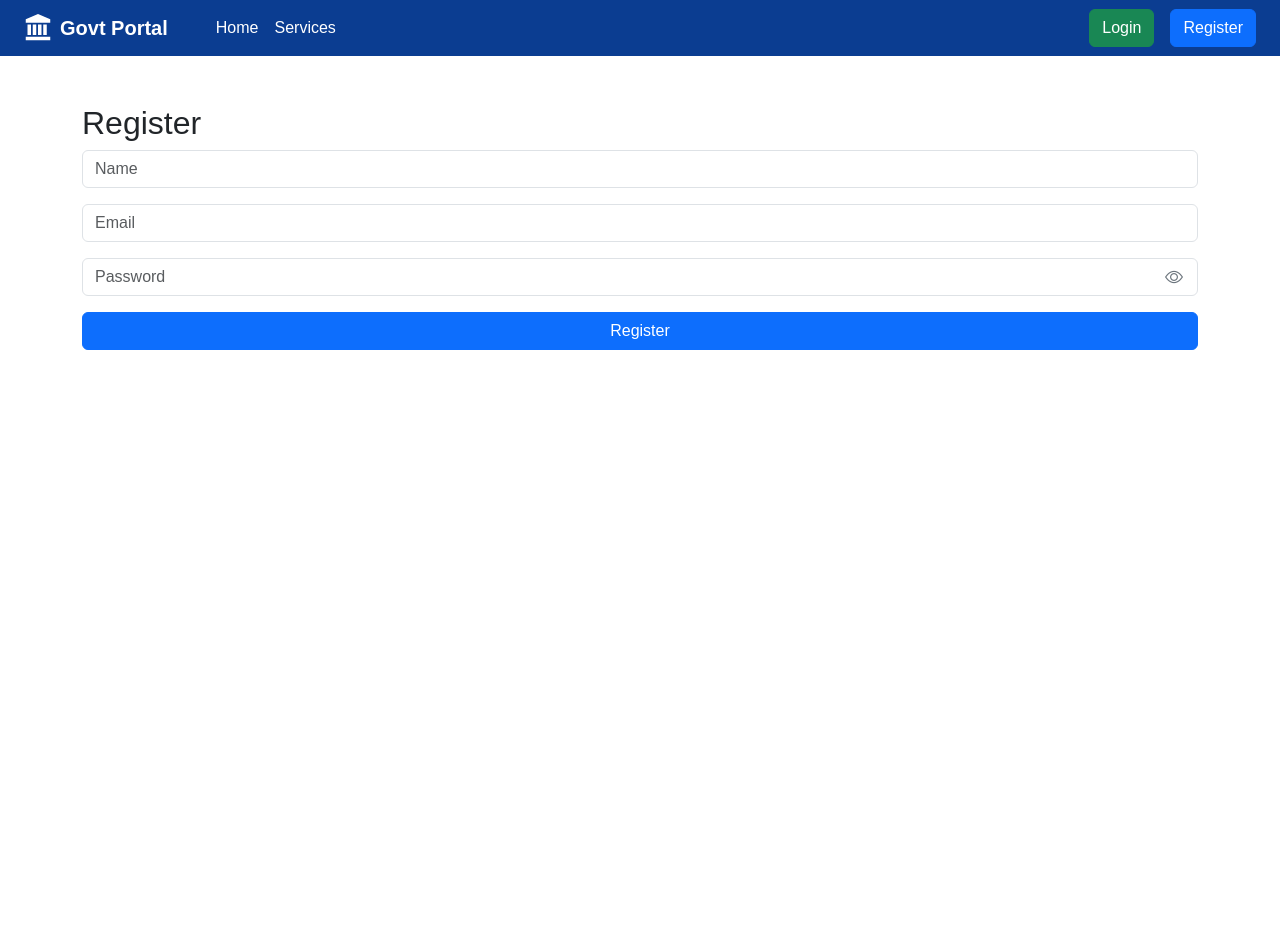
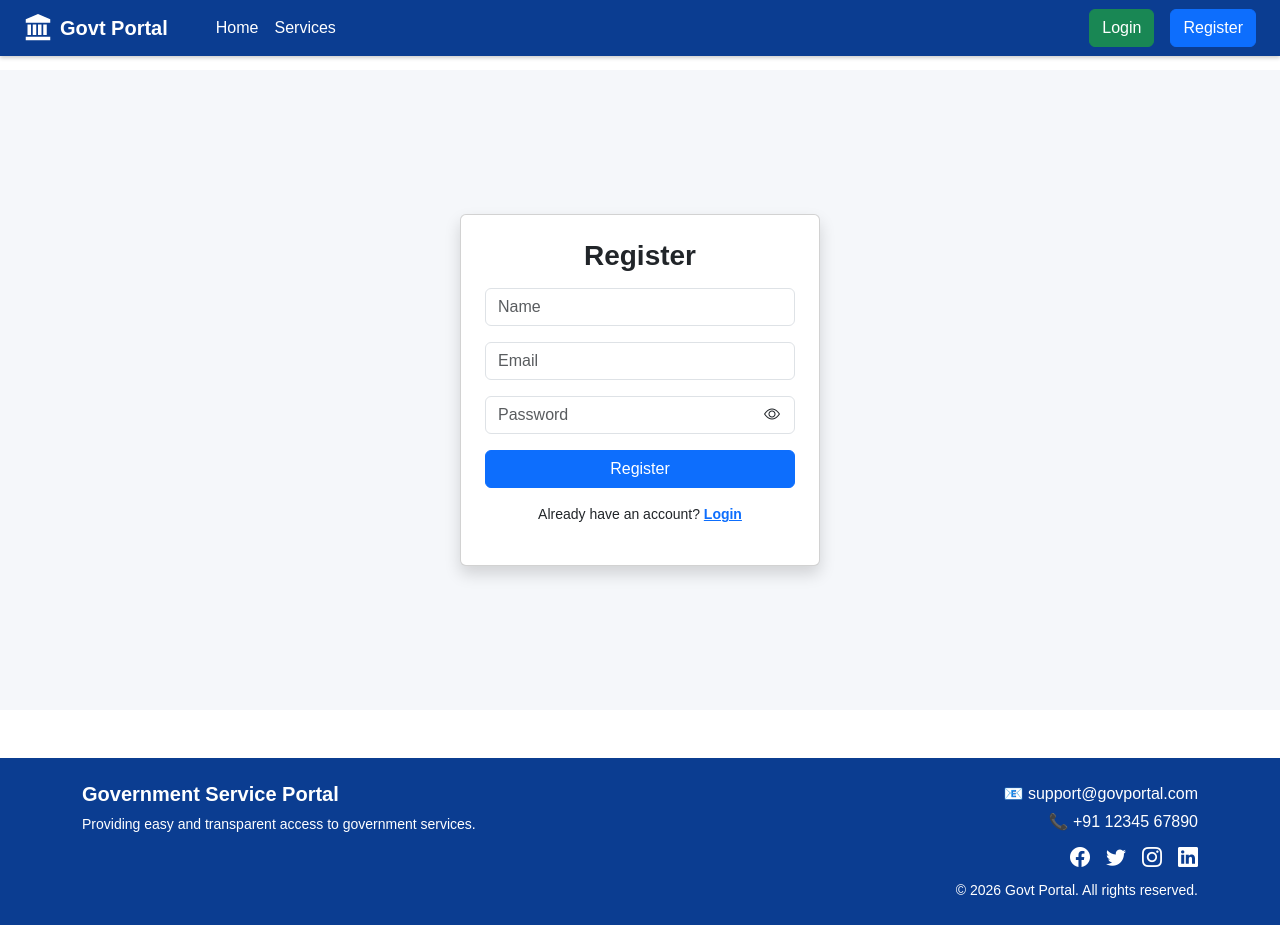
Before and after one commit to H99ik/govt-service-assistance-portal, a React (Vite) app in the folder client/: page /register in a window 1280 px wide. Before the commit the page ends 800 px from the top, so only its background shows below. Built offline with nearby package versions, Linux system fonts and the light colour scheme.

Commit message:
change navebar and login ui/ux

```diff
--- a/client/src/App.jsx
+++ b/client/src/App.jsx
@@ -8,11 +8,13 @@ import AgentDashboard from "./pages/AgentDashboard";
 import AdminDashboard from "./pages/AdminDashboard";
 import Home from "./pages/Home";
 import VerifyCertificate from "./pages/VerifyCertificate";
+import Footer from "./components/Footer";
 
 function App() {
   return (
     <>
       <Navbar />
+      <div style={{marginTop:"70px"}}>
       <Routes>
         <Route path="/" element={<Home />} />
         <Route path="/services" element={<Services />} />
@@ -23,6 +25,8 @@ function App() {
         <Route path="/admin-dashboard" element={<AdminDashboard />} />
         <Route path="/verify/:certificateId" element={<VerifyCertificate />} />
       </Routes>
+      </div>
+      <Footer />
     </>
   );
 }
--- /dev/null
+++ b/client/src/components/Footer.jsx
@@ -0,0 +1,49 @@
+function Footer() {
+  return (
+    <footer className="text-white mt-5" style={{ backgroundColor: "#0B3D91" }}>
+      <div className="container py-4">
+        <div className="row">
+          {/* Left */}
+          <div className="col-md-6">
+            <h5 className="fw-bold">Government Service Portal</h5>
+            <p className="small">
+              Providing easy and transparent access to government services.
+            </p>
+          </div>
+
+          {/* Right */}
+          <div className="col-md-6 text-md-end">
+            <p className="mb-1">📧 support@govportal.com</p>
+            <p className="mb-2">📞 +91 12345 67890</p>
+
+            {/* Social Icons */}
+            <div className="d-flex justify-content-md-end gap-3 mb-2">
+              <i
+                className="bi bi-facebook fs-5"
+                style={{ cursor: "pointer" }}
+              ></i>
+              <i
+                className="bi bi-twitter fs-5"
+                style={{ cursor: "pointer" }}
+              ></i>
+              <i
+                className="bi bi-instagram fs-5"
+                style={{ cursor: "pointer" }}
+              ></i>
+              <i
+                className="bi bi-linkedin fs-5"
+                style={{ cursor: "pointer" }}
+              ></i>
+            </div>
+
+            <p className="small mb-0">
+              © 2026 Govt Portal. All rights reserved.
+            </p>
+          </div>
+        </div>
+      </div>
+    </footer>
+  );
+}
+
+export default Footer;
--- a/client/src/components/Navbar.jsx
+++ b/client/src/components/Navbar.jsx
@@ -11,6 +11,8 @@ function Navbar() {
 
   const fetchNotifications = async () => {
     const token = localStorage.getItem("token");
+
+    if (!token) return;
 
     try {
       const res = await axios.get(
@@ -31,8 +33,13 @@ function Navbar() {
   useEffect(() => {
     if (token) {
       fetchNotifications();
+      const interval = setInterval(() => {
+        fetchNotifications();
+      }, 5000); // every 5 sec
+
+      return () => clearInterval(interval);
     }
-  }, []);
+  }, [localStorage.getItem("token")]); // refetch when token changes
 
   const handleLogout = () => {
     localStorage.removeItem("token");
@@ -53,7 +60,8 @@ function Navbar() {
       );
 
       // clear badge instantly
-      setNotifications([]);
+      //setNotifications([]);
+      fetchNotifications(); // Refresh notifications to update the list and badge
     } catch (error) {
       console.error("Error marking notifications:", error);
     }
@@ -62,7 +70,15 @@ function Navbar() {
   return (
     <nav
       className="navbar navbar-expand-lg px-4"
-      style={{ backgroundColor: "#0B3D91", color: "white" }}
+      style={{
+        backgroundColor: "#0B3D91",
+        position: "fixed",
+        top: "0",
+        width: "100%",
+        color: "white",
+        zIndex: "1000",
+        boxShadow: "0 2px 4px rgba(0,0,0,0.2)",
+      }}
     >
       <Link
         className="navbar-brand fw-bold text-white d-flex align-items-center gap-2"
@@ -126,14 +142,27 @@ function Navbar() {
                   style={{ cursor: "pointer" }}
                 ></i>
 
-                <ul className="dropdown-menu dropdown-menu-end p-2">
-                  {notifications.filter((n) => !n.isRead).length === 0 ? (
+                <ul
+                  className="dropdown-menu dropdown-menu-end shadow p-2"
+                  style={{
+                    width: "320px",
+                    maxHeight: "250px",
+                    overflowY: "auto",
+                    overflowX: "hidden",
+                    wordWrap: "break-word",
+                  }}
+                >
+                  {notifications.length === 0 ? (
                     <li>No notifications</li>
                   ) : (
                     notifications.map((n, index) => (
                       <li
                         key={index}
-                        className={`small mb-1 ${!n.isRead ? "fw-bold" : "text-muted"}`}
+                        className={`small mb-2 border-bottom p-2 ${!n.isRead ? "fw-bold" : "text-muted"}`}
+                        style={{
+                          whiteSpace: "normal",
+                          wordBreak: "break-word",
+                        }}
                       >
                         {n.message}
                         <br />
@@ -144,9 +173,9 @@ function Navbar() {
                 </ul>
               </div>
 
-              {notifications.length > 0 && (
+              {notifications.filter((n) => !n.isRead).length > 0 && (
                 <span className="position-absolute top-0 start-100 translate-middle badge rounded-pill bg-danger">
-                  {notifications.length}
+                  {notifications.filter((n) => !n.isRead).length}
                 </span>
               )}
             </div>
--- a/client/src/index.css
+++ b/client/src/index.css
@@ -16,3 +16,22 @@ html, body, #root {
   transform: translateY(-5px);
   box-shadow: 0 10px 25px rgba(0,0,0,0.15);
 }
+
+/* Notification Scrollbar */
+.dropdown-menu::-webkit-scrollbar {
+  width: 6px;
+}
+
+.dropdown-menu::-webkit-scrollbar-track {
+  background: #f1f1f1;
+  border-radius: 10px;
+}
+
+.dropdown-menu::-webkit-scrollbar-thumb {
+  background: #0B3D91;
+  border-radius: 10px;
+}
+
+.dropdown-menu::-webkit-scrollbar-thumb:hover {
+  background: #082c6c;
+}
--- a/client/src/pages/Login.jsx
+++ b/client/src/pages/Login.jsx
@@ -40,8 +40,12 @@ function Login() {
   };
 
   return (
-    <div className="container mt-5">
-      <h2>Login</h2>
+    <div
+      className="d-flex justify-content-center align-items-center"
+      style={{ minHeight: "80vh", background: "#f5f7fa" }}
+    >
+      <div className="card shadow p-4" style={{ width: "360px" }}>
+        <h3 className="text-center mb-3 fw-bold">Login</h3>
 
         <form onSubmit={handleSubmit}>
           <div className="mb-3">
@@ -56,7 +60,6 @@ function Login() {
           </div>
 
           <div className="mb-3 position-relative">
-
             <input
               type={showPassword ? "text" : "password"}
               name="password"
@@ -65,8 +68,11 @@ function Login() {
               onChange={handleChange}
               required
             />
+
             <i
-              className={`bi ${showPassword ? "bi-eye-slash" : "bi-eye"} position-absolute`}
+              className={`bi ${
+                showPassword ? "bi-eye-slash" : "bi-eye"
+              } position-absolute`}
               style={{
                 top: "50%",
                 right: "15px",
@@ -79,6 +85,15 @@ function Login() {
 
           <button className="btn btn-success w-100">Login</button>
         </form>
+
+        {/* 🔥 Switch */}
+        <p className="text-center mt-3 small">
+          Don’t have an account?{" "}
+          <a href="/register" className="fw-bold text-primary">
+            Register
+          </a>
+        </p>
+      </div>
     </div>
   );
 }
--- a/client/src/pages/Register.jsx
+++ b/client/src/pages/Register.jsx
@@ -51,8 +51,12 @@ function Register() {
   };
 
   return (
-    <div className="container mt-5">
-      <h2>Register</h2>
+    <div
+      className="d-flex justify-content-center align-items-center"
+      style={{ minHeight: "80vh", background: "#f5f7fa" }}
+    >
+      <div className="card shadow p-4" style={{ width: "360px" }}>
+        <h3 className="text-center mb-3 fw-bold">Register</h3>
 
         <form onSubmit={handleSubmit}>
           <div className="mb-3">
@@ -95,8 +99,6 @@ function Register() {
                 right: "15px",
                 transform: "translateY(-50%)",
                 cursor: "pointer",
-              fontSize: "18px",
-              color: "#6c757d",
               }}
               onClick={() => setShowPassword(!showPassword)}
             ></i>
@@ -112,34 +114,47 @@ function Register() {
                 • Minimum 8 characters
               </p>
               <p
-            className={passwordChecks.hasUpper ? "text-success" : "text-danger"}
+                className={
+                  passwordChecks.hasUpper ? "text-success" : "text-danger"
+                }
               >
-            • At least one uppercase letter
+                • Uppercase letter
               </p>
               <p
-            className={passwordChecks.hasLower ? "text-success" : "text-danger"}
+                className={
+                  passwordChecks.hasLower ? "text-success" : "text-danger"
+                }
               >
-            • At least one lowercase letter
+                • Lowercase letter
               </p>
               <p
                 className={
                   passwordChecks.hasNumber ? "text-success" : "text-danger"
                 }
               >
-            • At least one number
+                • Number
               </p>
               <p
                 className={
                   passwordChecks.hasSpecial ? "text-success" : "text-danger"
                 }
               >
-            • At least one special character (!@#$%^&*)
+                • Special character
               </p>
             </div>
           )}
 
           <button className="btn btn-primary w-100">Register</button>
         </form>
+
+        {/* 🔥 Switch */}
+        <p className="text-center mt-3 small">
+          Already have an account?{" "}
+          <a href="/login" className="fw-bold text-primary">
+            Login
+          </a>
+        </p>
+      </div>
     </div>
   );
 }
```
Also changed, not shown: 9 other files (tests, documents, lock files or other folders). Lines whose indentation alone changed are shown as unchanged.
